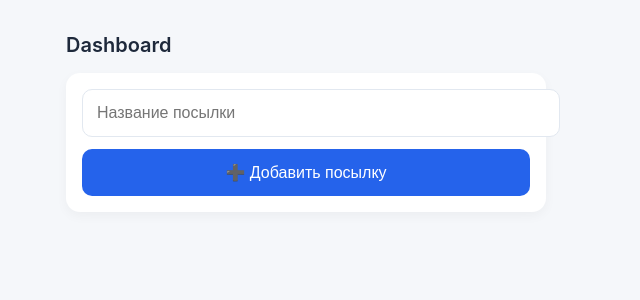
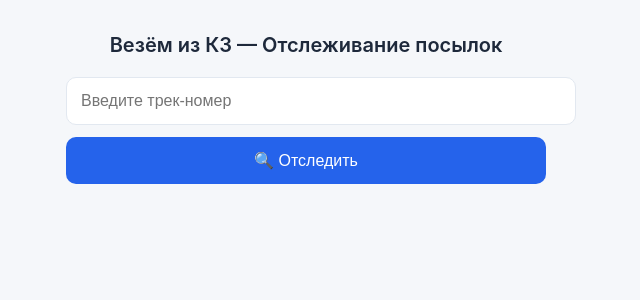
Before and after one commit to lauzhou/VkzTrack, a FastAPI app: page / in a window 1280 px wide. Shown: the top 300 px of the page, without its empty margins (334-974 px from the left). Run offline with FastAPI, Linux system fonts and the light colour scheme.

Commit message:
Update index.html

```diff
--- a/templates/index.html
+++ b/templates/index.html
@@ -1,37 +1,43 @@
-<!DOCTYPE html>  <html>
+<!DOCTYPE html>
+<html>
 <head>
-    <title>Dashboard</title>
+    <title>Везём из КЗ — Отслеживание посылок</title>
     <meta name="viewport" content="width=device-width, initial-scale=1.0">
     <link rel="stylesheet" href="/static/style.css">
 </head>
 <body>
-<div class="container">  <h1>Dashboard</h1>
+<div class="container">
 
-<div class="card create-card">
-    <form method="post" action="/dashboard/create">
-        <input type="text" name="title" placeholder="Название посылки" required>
-        <button type="submit">➕ Добавить посылку</button>
+    <h1 class="center-title">Везём из КЗ — Отслеживание посылок</h1>
+
+    <form method="post" action="/track">
+        <input type="text" name="track_number" placeholder="Введите трек-номер" required>
+        <button type="submit">🔍 Отследить</button>
     </form>
-</div>
 
-{% for package in packages %}
-<div class="card">
-    <div class="card-title">{{ package.title }}</div>
-    <div class="track">{{ package.track_number }}</div>
+    {% if package %}
+    <div class="card">
+        <div class="card-title">{{ package.title }}</div>
+        <div class="track">Трек-номер: {{ package.track_number }}</div>
 
-    <form method="post" action="/dashboard/update">
-        <input type="hidden" name="track_number" value="{{ package.track_number }}">
+        <!-- Прогресс-бар -->
+        <div class="progress-container">
+            {% for s in statuses %}
+            <div class="progress-step {% if s.id <= package.current_status %}active{% endif %}">
+                {{ s.name }}
+            </div>
+            {% endfor %}
+        </div>
 
-        <select name="status_id" onchange="this.form.submit()">
-            {% for s in statuses %}
-            <option value="{{ s.id }}" {% if s.id == package.current_status %}selected{% endif %}>
-                {{ s.name }}
-            </option>
-            {% endfor %}
-        </select>
-    </form>
-</div>
-{% endfor %}
+        <!-- Описание текущего статуса -->
+        {% if status %}
+        <div class="status-box">
+            <div class="status-name">{{ status.name }}</div>
+            <div class="status-description">{{ status.description }}</div>
+        </div>
+        {% endif %}
+    </div>
+    {% endif %}
 
 </div>
 </body>
```
